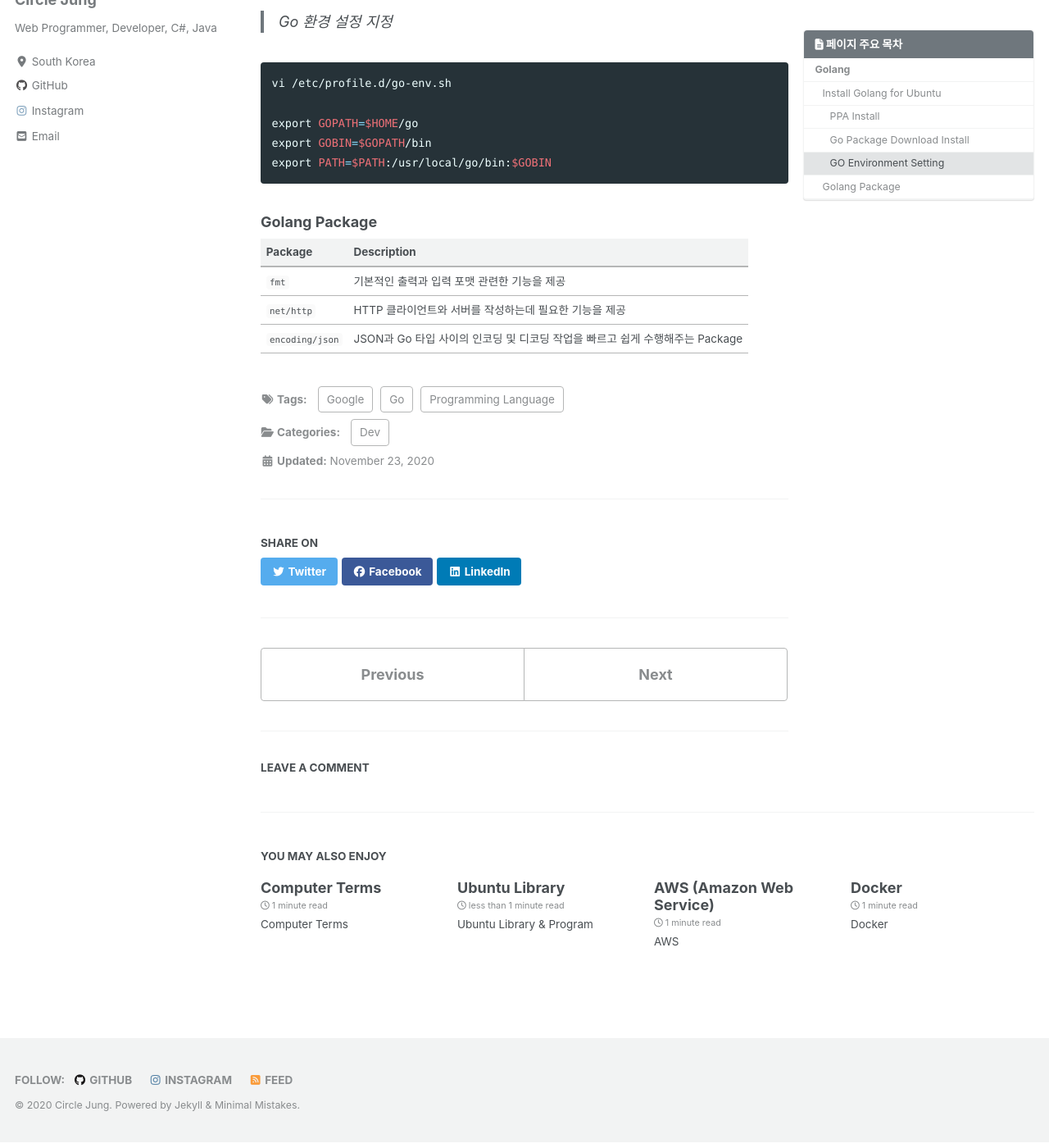
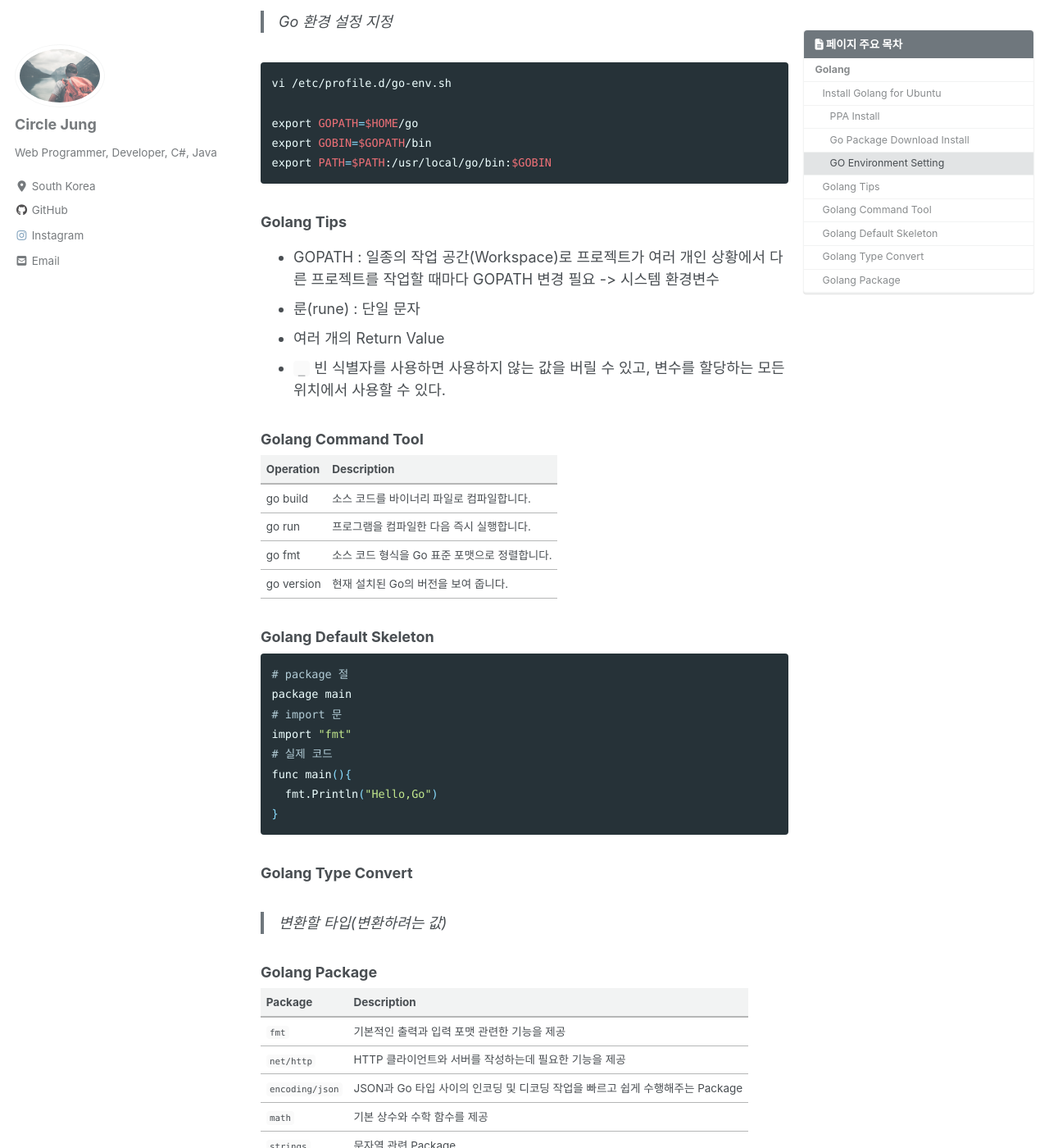
Before and after one commit to jwh0124/jwh0124.github.io, a Jekyll site: the page built from _posts/2020-11-23-golang.md, in a window 1280 px wide and 1400 px high, scrolled down 1059 px. Shown: the whole window at 82% size. Built offline with Jekyll 4.4.1, drawn with Linux system fonts in a browser that asks for light colours; cached includes are drawn as plain includes; nearby versions of some CDN libraries; comment, search, counter and statistics services are not loaded; some of the changed text lies outside the part shown.

Commit message:
+ add golang package

````diff
--- a/_posts/2020-11-23-golang.md
+++ b/_posts/2020-11-23-golang.md
@@ -59,6 +59,39 @@ export GOBIN=$GOPATH/bin
 export PATH=$PATH:/usr/local/go/bin:$GOBIN
 ```
 
+### Golang Tips ###
+
+- GOPATH : 일종의 작업 공간(Workspace)로 프로젝트가 여러 개인 상황에서 다른 프로젝트를 작업할 때마다 GOPATH 변경 필요 -> 시스템 환경변수
+- 룬(rune) : 단일 문자
+- 여러 개의 Return Value
+- `_` 빈 식별자를 사용하면 사용하지 않는 값을 버릴 수 있고, 변수를 할당하는 모든 위치에서 사용할 수 있다.
+
+### Golang Command Tool ###
+
+| Operation | Description |
+| :-------- | :---------- |
+| go build  | 소스 코드를 바이너리 파일로 컴파일합니다. |
+| go run    | 프로그램을 컴파일한 다음 즉시 실행합니다. |
+| go fmt    | 소스 코드 형식을 Go 표준 포맷으로 정렬합니다. |
+| go version | 현재 설치된 Go의 버전을 보여 줍니다. |
+
+### Golang Default Skeleton ###
+
+```bash
+# package 절
+package main
+# import 문
+import "fmt"
+# 실제 코드
+func main(){
+  fmt.Println("Hello,Go")
+}
+```
+
+### Golang Type Convert ###
+
+> 변환할 타입(변환하려는 값)
+
 ### Golang Package ###
 
 | Package     | Description |
@@ -66,3 +99,8 @@ export PATH=$PATH:/usr/local/go/bin:$GOBIN
 | `fmt`       | 기본적인 출력과 입력 포맷 관련한 기능을 제공 |
 | `net/http`  | HTTP 클라이언트와 서버를 작성하는데 필요한 기능을 제공 |
 | `encoding/json` | JSON과 Go 타입 사이의 인코딩 및 디코딩 작업을 빠르고 쉽게 수행해주는 Package |
+| `math` | 기본 상수와 수학 함수를 제공 |
+| `strings` | 문자열 관련 Package |
+| `reflect` | 임의의 유형으로 객체를 조작 |
+| `time` | 날짜와 시간을 나타내는 Package |
+| `bufio` | 버퍼링 된 I/O를 구현 |
````
